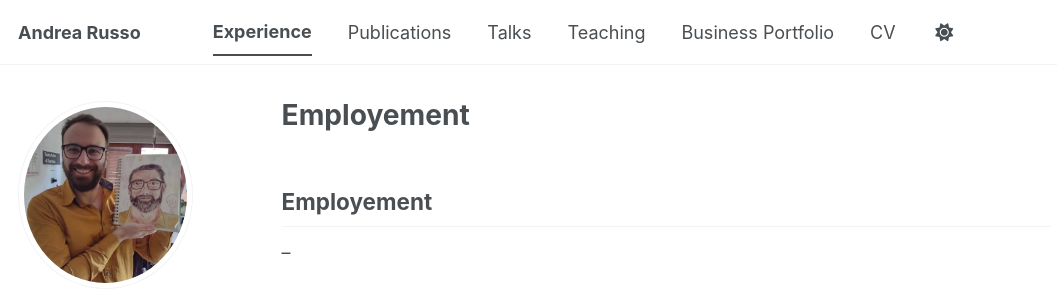
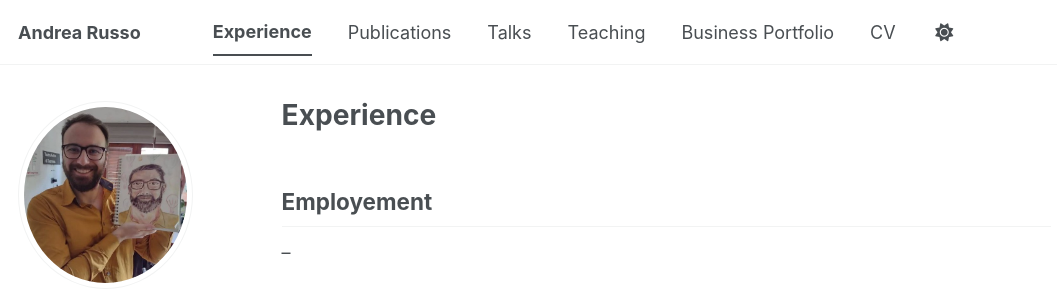
Before and after one commit to AndreaRussoPhD/AndreaRussoPhD.github.io, a Jekyll site: the page built from _pages/experience.md, in a window 1280 px wide and 900 px high. Shown: the top 292 px of the window, without its empty margins (0-1057 px from the left). Built offline with Jekyll 4.4.1, drawn with Linux system fonts in a browser that asks for light colours; some web fonts are replaced; a script bundle is joined from its source files by our own code; library files that are not in the unit come from our copies; our own code applies the rules of GitHub Pages for plain Markdown files.

Commit message:
Update experience.md

```diff
--- a/_pages/experience.md
+++ b/_pages/experience.md
@@ -2,7 +2,10 @@
 layout: single
 permalink: /experience/
 author_profile: true
+title: Experience
+show_title: false
 ---
+
 
 
 ## Employement
```
